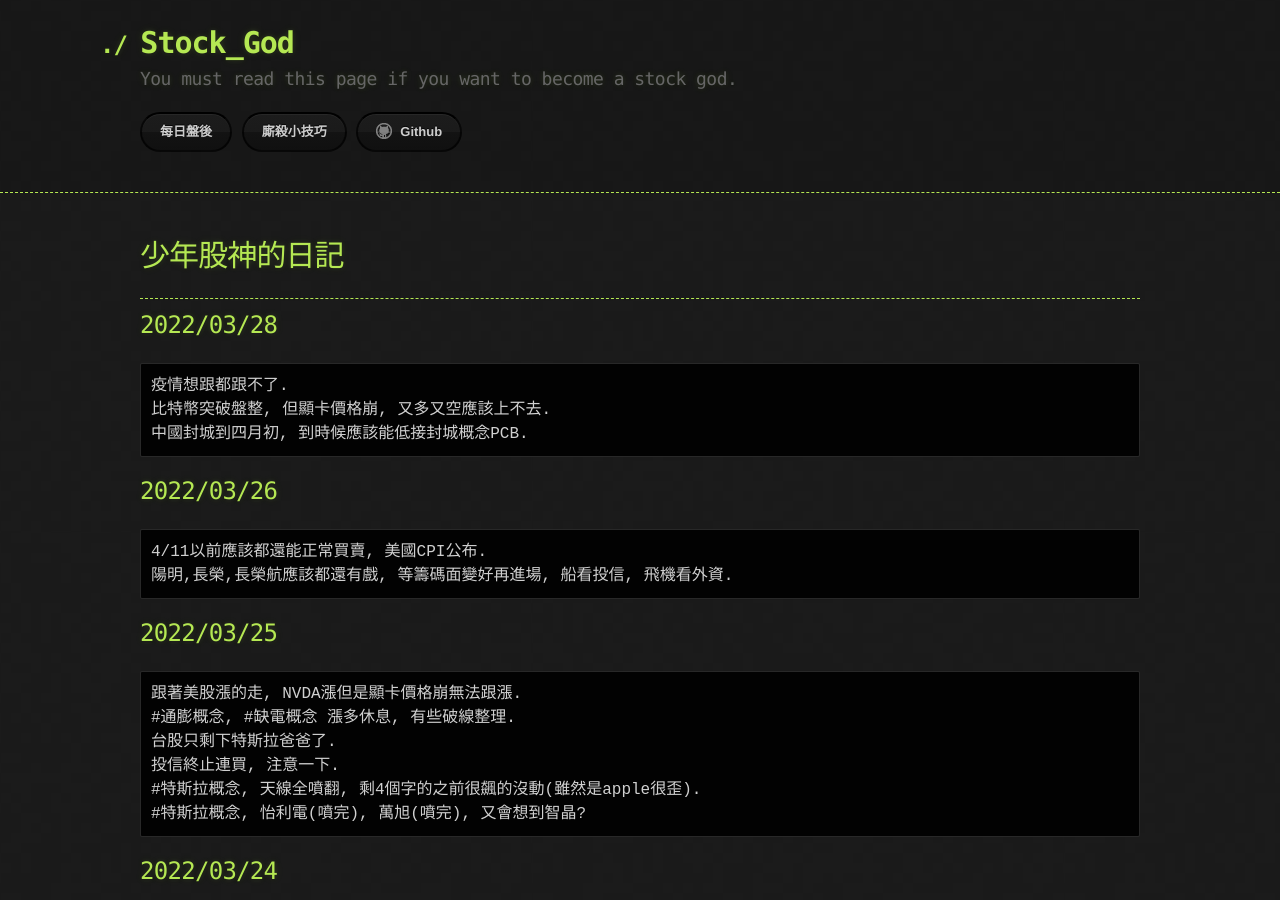
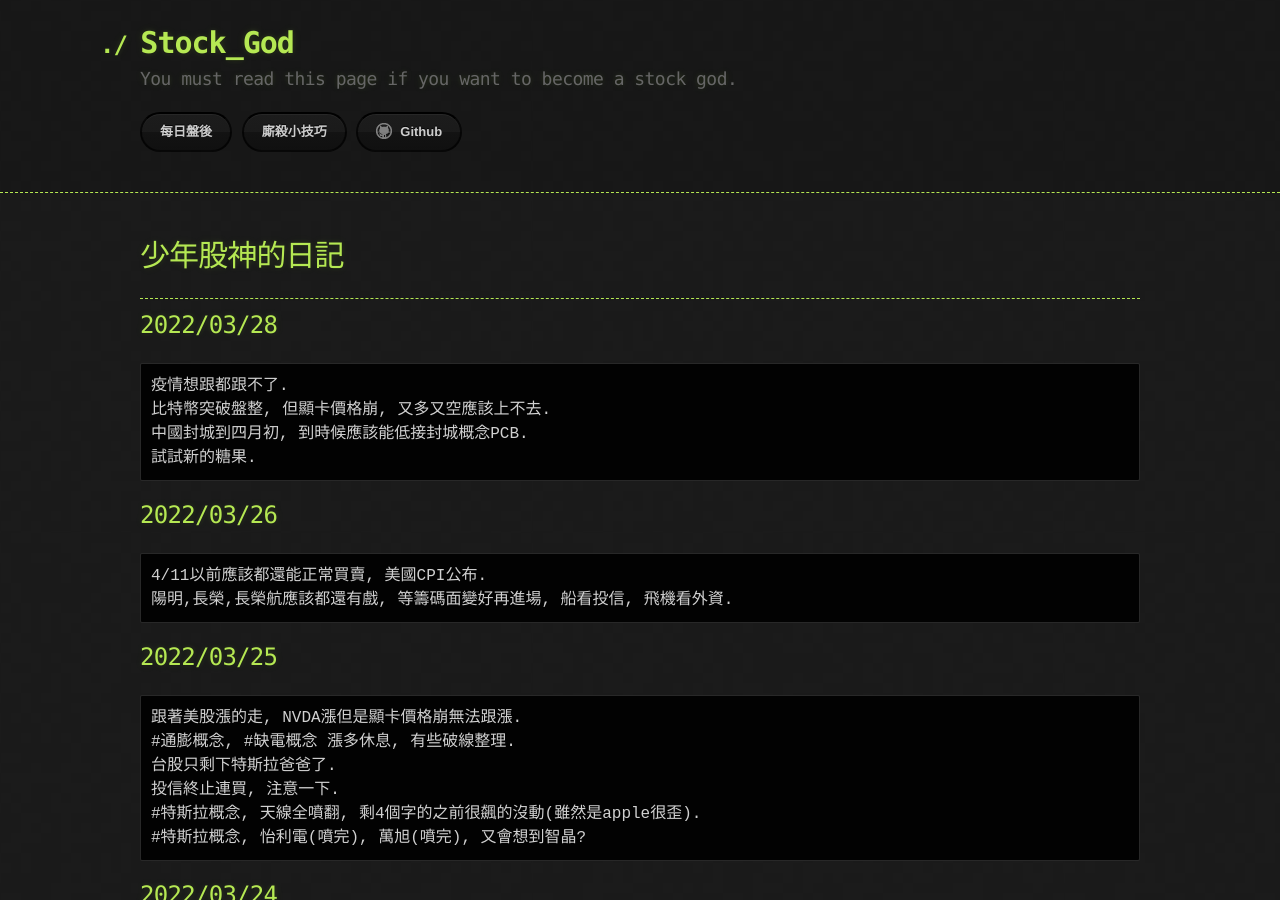
Before and after one commit to lepg5487/Stock_God, a Jekyll site: the page built from index.md, in a window 1280 px wide and 900 px high. Built offline with Jekyll 4.4.1, drawn with Linux system fonts in a browser that asks for light colours; our own code applies the rules of GitHub Pages for plain Markdown files.

Commit message:
Update index.md

````diff
--- a/index.md
+++ b/index.md
@@ -11,6 +11,7 @@
 疫情想跟都跟不了.
 比特幣突破盤整, 但顯卡價格崩, 又多又空應該上不去.
 中國封城到四月初, 到時候應該能低接封城概念PCB.
+試試新的糖果.
 ```
 
 ## 2022/03/26
````
